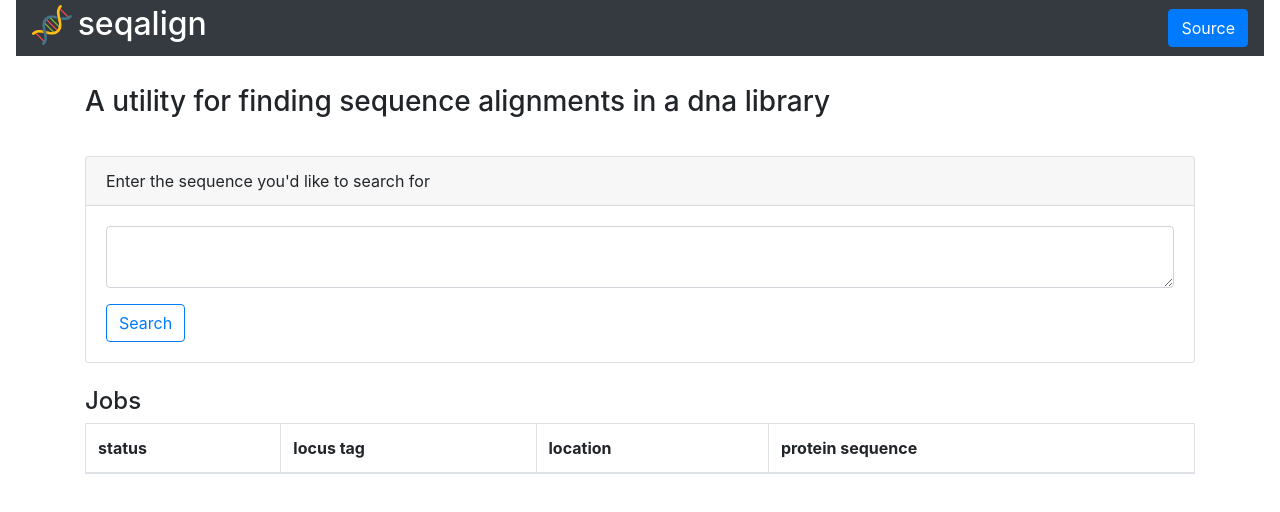
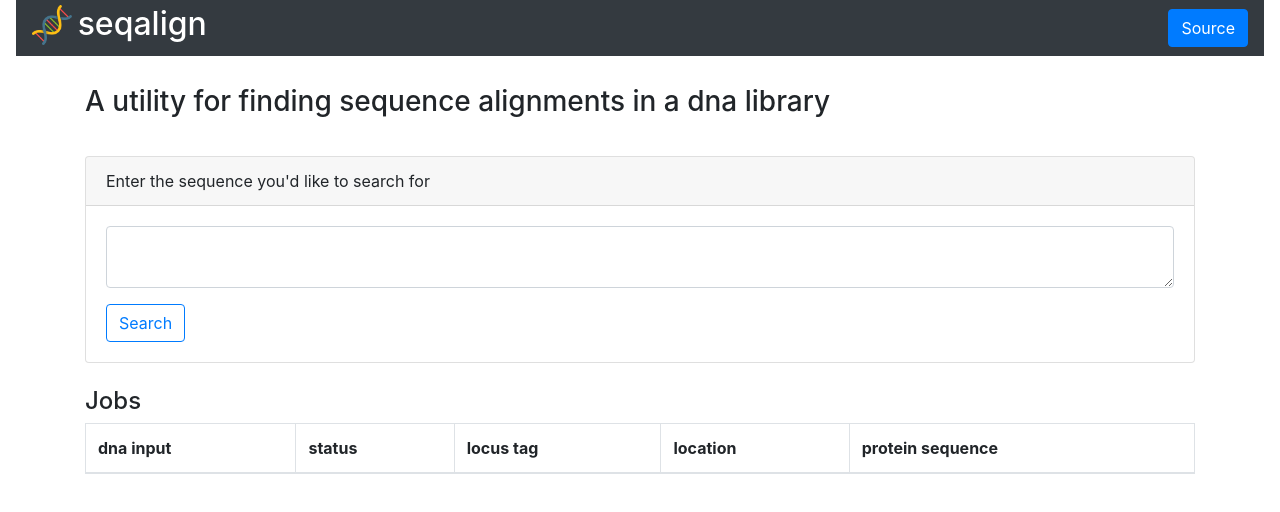
Before and after one commit to luhart/seqalign, a Next.js app: page / in a window 1280 px wide. Shown: the top 512 px of the page. Built offline with nearby package versions, Linux system fonts and the light colour scheme.

Commit message:
Changed table max table width

```diff
--- a/components/search-form.js
+++ b/components/search-form.js
@@ -52,6 +52,7 @@ export default class SearchForm extends React.Component{
                     <Table striped bordered hover>
                         <thead>
                             <tr>
+                                <th>dna input</th>
                                 <th>status</th>
                                 <th>locus tag</th>
                                 <th>location</th>
@@ -61,6 +62,7 @@ export default class SearchForm extends React.Component{
                         <tbody>
                             {this.state.jobs.map((job, index) => (
                                 <tr key={index}>
+                                    <td>{job.dna}</td>
                                     <td>{job.found}</td>
                                     <td>{job.locus_tag}</td>
                                     <td>{job.location}</td>
--- a/pages/index.js
+++ b/pages/index.js
@@ -16,7 +16,9 @@ export default function Home() {
         <h3>A utility for finding sequence alignments in a dna library</h3>
         <br/>
       </section>
-      <SearchForm />
+      <div className={utilStyles.search}>
+        <SearchForm />
+      </div>
     </Layout>
   )
 }
--- a/styles/utils.module.css
+++ b/styles/utils.module.css
@@ -50,3 +50,7 @@
 .lightText {
   color: #999;
 }
+
+.search {
+  max-width: 1200px;
+}
```
Also changed, not shown: 1 other file (tests, documents, lock files or other folders).
